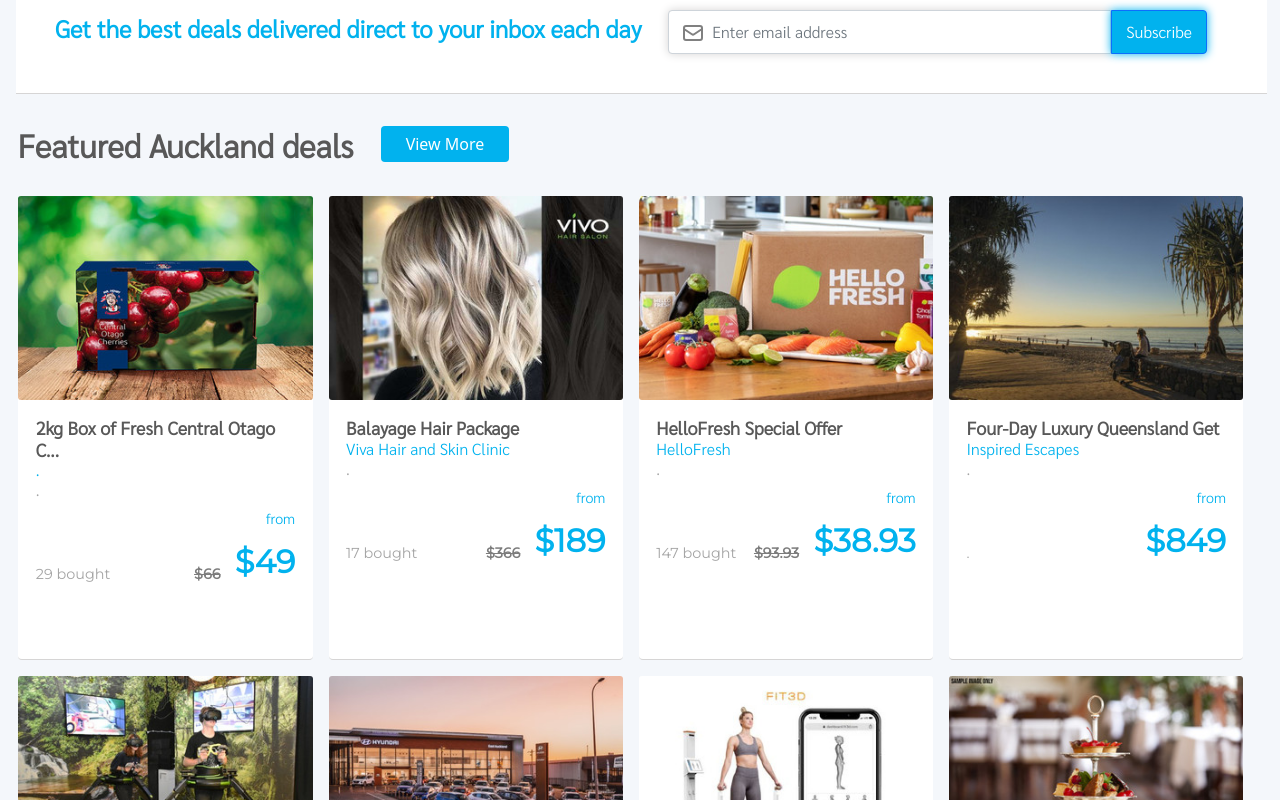
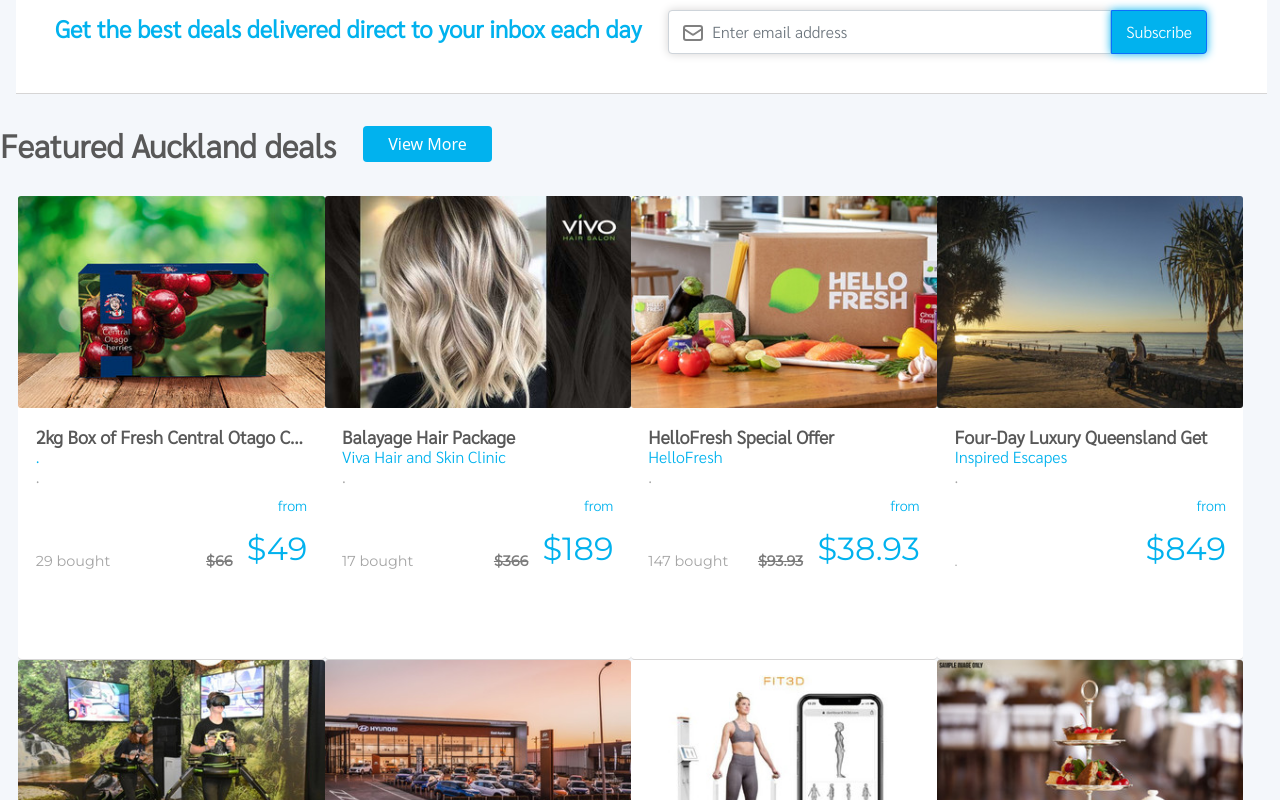
Before and after one commit to BeesanGhaith/Merwas, a React (Create React App) app: page / in a window 1280 px wide. Shown: the part 980-1780 px from the top of the page. Built offline with nearby package versions, Linux system fonts and the light colour scheme.

Commit message:
update style in Deals.js

```diff
--- a/src/component/Deals/Deals.css
+++ b/src/component/Deals/Deals.css
@@ -1,5 +1,5 @@
 .title-deals {
-    margin-left: 1ch;
+    /* margin-left: 1ch; */
     font-size: 2rem;
     font-family: 'Sarabun', sans-serif;
     font-weight: 600;
@@ -9,7 +9,7 @@
 .div-deals {
     display: grid;
     grid-template-columns: auto auto auto auto;
-    gap: 2vh;
+    /* gap: 2vh; */
     margin: 3ch 4ch 3ch 2ch;
 }
 
@@ -41,11 +41,7 @@
     font-size: 2rem;
   color: #01b2ee;
   margin-top: -1.5vh;
-  font-weight: 900;
-}
-
-.div-card-price {
-    padding-bottom: 5ch;
+  /* font-weight: 900; */
 }
 
 @media (max-width: 1115px) {
```
